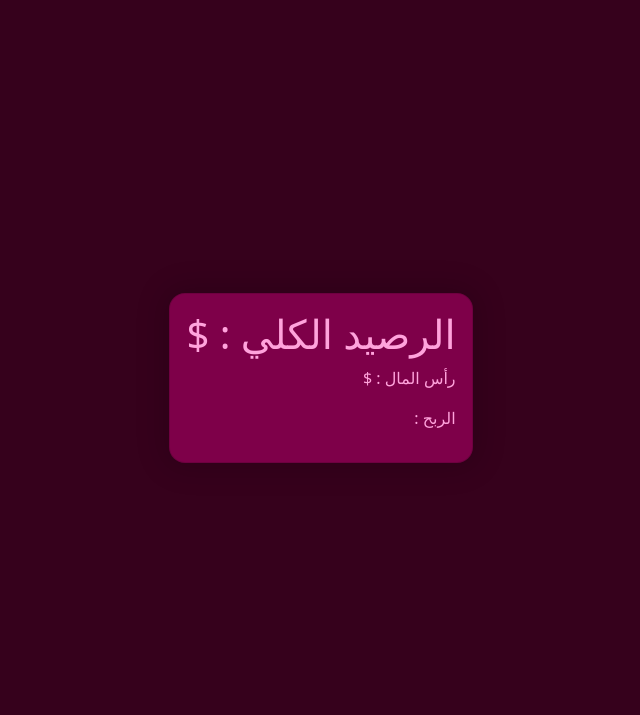
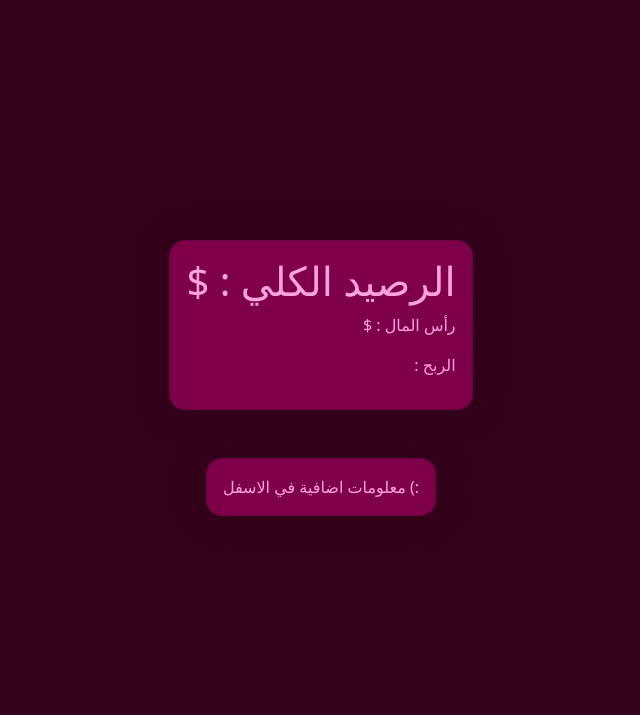
Before and after one commit to 8b3p/UniFolio, a Node server app: template views/home.ejs in a window 1280 px wide. Shown: the part 241-956 px from the top of the page, without its empty margins (319-959 px from the left). Run offline with Node 20, Linux system fonts and the light colour scheme; the template is opened without the code that fills it, so the values that code supplies are empty; some libraries are stand-ins or nearby versions.

Commit message:
another little touch

```diff
--- a/views/home.ejs
+++ b/views/home.ejs
@@ -24,7 +24,7 @@
           </ul>
         </nav>
       </div>
-      <div class="container d-flex justify-content-center align-items-center my-auto">
+      <div class="container d-flex flex-column justify-content-center align-items-center my-auto">
         <main class="card">
           <h1 class="text-end">
             <% if(commissioned) { %>
@@ -53,6 +53,9 @@
                 </p>
                 <% } %>
         </main>
+        <div class="card mt-5">
+          معلومات اضافية في الاسفل (:
+        </div>
       </div>
     </div>
     <div class="spacer layer1"></div>
```
